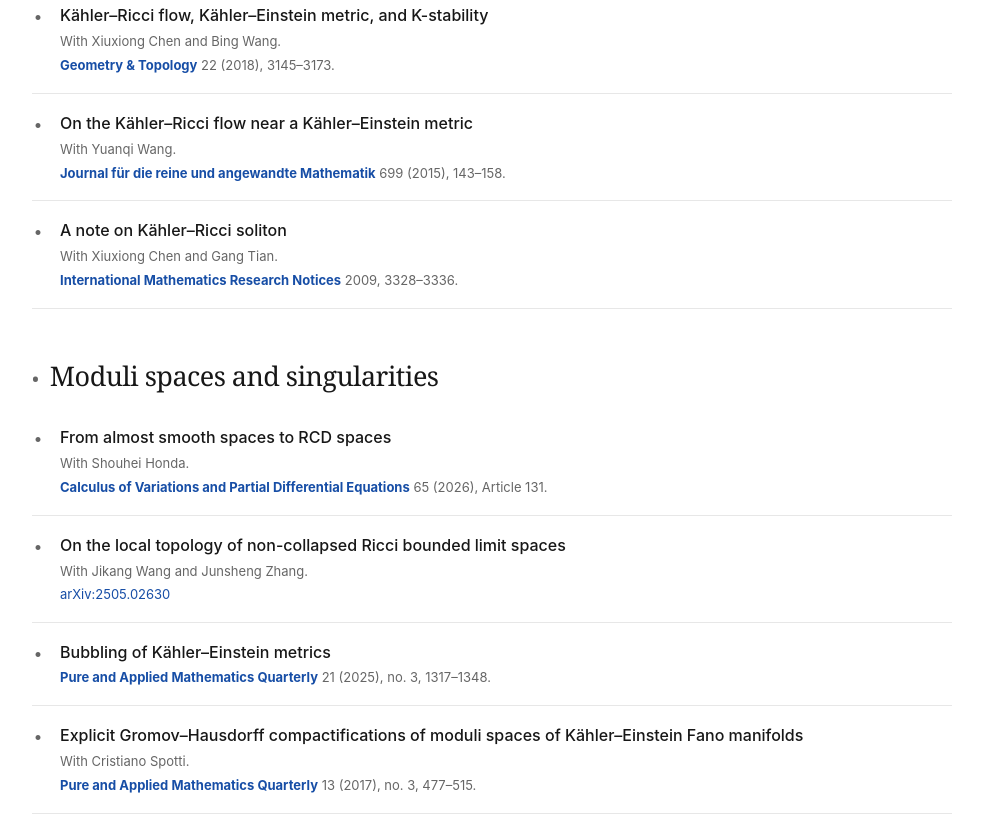
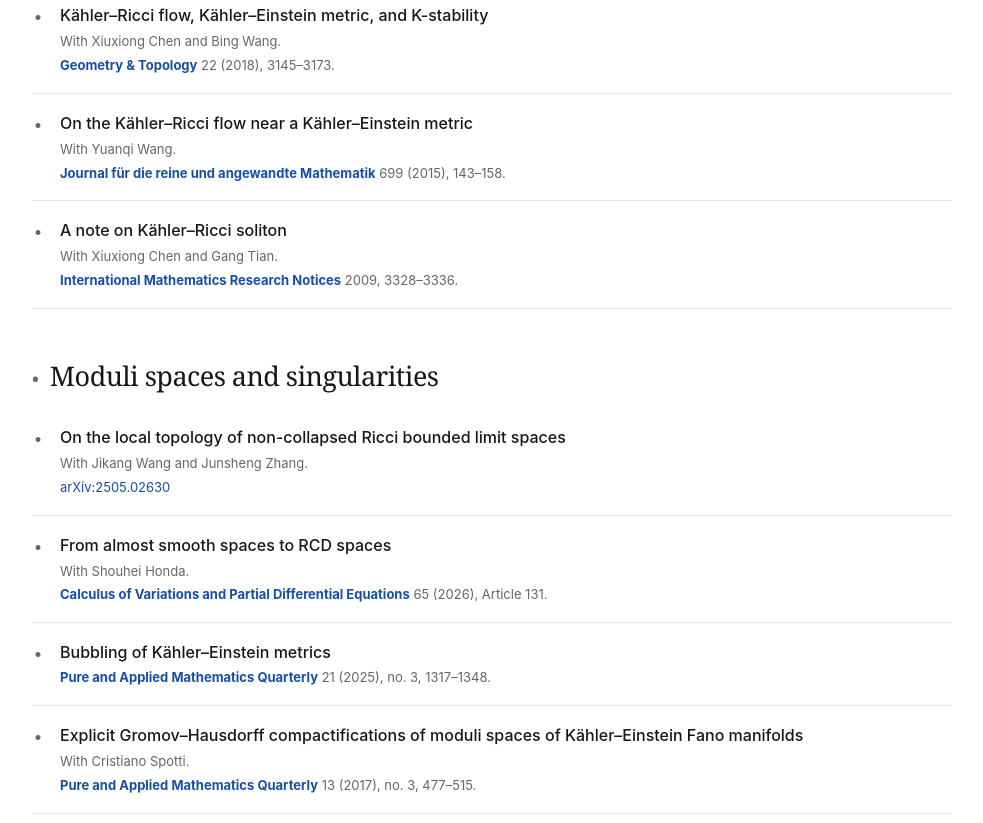
Before and after one commit to songsun1234/songsunmath.github.io, a plain HTML site: page research.html in a window 1280 px wide. Shown: the part 2081-2904 px from the top of the page, without its empty margins (148-1131 px from the left). Drawn offline with Linux system fonts and the light colour scheme.

Commit message:
List arXiv preprints before published papers within each research category

```diff
--- a/research.html
+++ b/research.html
@@ -66,6 +66,9 @@
 </li></ul></section><section class="paper-category" id="special-holonomy" aria-labelledby="special-holonomy-heading"><h3 id="special-holonomy-heading"><span class="category-bullet" aria-hidden="true">•</span> Special holonomy</h3><ul class="paper-list"><li class="paper" data-year="2026" data-arxiv="2610.29891">
   <span class="paper-bullet" aria-hidden="true">•</span>
   <div class="paper-info"><h4 class="paper-title">On complete Ricci-flat Kähler manifolds</h4><p class="paper-authors">With Junsheng Zhang.</p><p class="paper-venue"><a href="https://arxiv.org/abs/2610.29891">arXiv:2610.29891</a></p></div>
+</li><li class="paper" data-year="2019" data-arxiv="1906.03368">
+  <span class="paper-bullet" aria-hidden="true">•</span>
+  <div class="paper-info"><h4 class="paper-title">Complex structure degenerations and collapsing of Calabi–Yau metrics</h4><p class="paper-authors">With Ruobing Zhang.</p><p class="paper-venue"><a href="https://arxiv.org/abs/1906.03368">arXiv:1906.03368</a></p></div>
 </li><li class="paper" data-year="2025" data-arxiv="2111.09287">
   <span class="paper-bullet" aria-hidden="true">•</span>
   <div class="paper-info"><h4 class="paper-title">Asymptotically Calabi metrics and weak Fano manifolds</h4><p class="paper-authors">With Hans-Joachim Hein, Jeffrey Viaclovsky, and Ruobing Zhang.</p><p class="paper-venue"><a href="https://doi.org/10.2140/gt.2025.29.2547"><strong>Geometry &amp; Topology</strong></a> 29 (2025), no. 5, 2547–2569.</p></div>
@@ -78,9 +81,6 @@
 </li><li class="paper" data-year="2021" data-arxiv="2006.09448">
   <span class="paper-bullet" aria-hidden="true">•</span>
   <div class="paper-info"><h4 class="paper-title">A Liouville theorem on asymptotically Calabi spaces</h4><p class="paper-authors">With Ruobing Zhang.</p><p class="paper-venue"><a href="https://doi.org/10.1007/s00526-021-01949-z"><strong>Calculus of Variations and Partial Differential Equations</strong></a> 60 (2021), no. 3, Article 103.</p></div>
-</li><li class="paper" data-year="2019" data-arxiv="1906.03368">
-  <span class="paper-bullet" aria-hidden="true">•</span>
-  <div class="paper-info"><h4 class="paper-title">Complex structure degenerations and collapsing of Calabi–Yau metrics</h4><p class="paper-authors">With Ruobing Zhang.</p><p class="paper-venue"><a href="https://arxiv.org/abs/1906.03368">arXiv:1906.03368</a></p></div>
 </li><li class="paper" data-year="2017" data-arxiv="1607.02940">
   <span class="paper-bullet" aria-hidden="true">•</span>
   <div class="paper-info"><h4 class="paper-title">Calabi–Yau manifolds with isolated conical singularities</h4><p class="paper-authors">With Hans-Joachim Hein.</p><p class="paper-venue"><a href="https://doi.org/10.1007/s10240-017-0092-1"><strong>Publications Mathématiques de l’IHÉS</strong></a> 126 (2017), 73–130.</p></div>
@@ -99,12 +99,12 @@
 </li><li class="paper" data-year="2009" data-arxiv="0806.2848">
   <span class="paper-bullet" aria-hidden="true">•</span>
   <div class="paper-info"><h4 class="paper-title">A note on Kähler–Ricci soliton</h4><p class="paper-authors">With Xiuxiong Chen and Gang Tian.</p><p class="paper-venue"><a href="https://doi.org/10.1093/imrp/rnp056"><strong>International Mathematics Research Notices</strong></a> 2009, 3328–3336.</p></div>
-</li></ul></section><section class="paper-category" id="moduli-spaces" aria-labelledby="moduli-spaces-heading"><h3 id="moduli-spaces-heading"><span class="category-bullet" aria-hidden="true">•</span> Moduli spaces and singularities</h3><ul class="paper-list"><li class="paper" data-year="2026" data-arxiv="2502.20998">
+</li></ul></section><section class="paper-category" id="moduli-spaces" aria-labelledby="moduli-spaces-heading"><h3 id="moduli-spaces-heading"><span class="category-bullet" aria-hidden="true">•</span> Moduli spaces and singularities</h3><ul class="paper-list"><li class="paper" data-year="2025" data-arxiv="2505.02630">
+  <span class="paper-bullet" aria-hidden="true">•</span>
+  <div class="paper-info"><h4 class="paper-title">On the local topology of non-collapsed Ricci bounded limit spaces</h4><p class="paper-authors">With Jikang Wang and Junsheng Zhang.</p><p class="paper-venue"><a href="https://arxiv.org/abs/2505.02630">arXiv:2505.02630</a></p></div>
+</li><li class="paper" data-year="2026" data-arxiv="2502.20998">
   <span class="paper-bullet" aria-hidden="true">•</span>
   <div class="paper-info"><h4 class="paper-title">From almost smooth spaces to RCD spaces</h4><p class="paper-authors">With Shouhei Honda.</p><p class="paper-venue"><a href="https://doi.org/10.1007/s00526-026-03297-2"><strong>Calculus of Variations and Partial Differential Equations</strong></a> 65 (2026), Article 131.</p></div>
-</li><li class="paper" data-year="2025" data-arxiv="2505.02630">
-  <span class="paper-bullet" aria-hidden="true">•</span>
-  <div class="paper-info"><h4 class="paper-title">On the local topology of non-collapsed Ricci bounded limit spaces</h4><p class="paper-authors">With Jikang Wang and Junsheng Zhang.</p><p class="paper-venue"><a href="https://arxiv.org/abs/2505.02630">arXiv:2505.02630</a></p></div>
 </li><li class="paper" data-year="2025" data-arxiv="2303.11309">
   <span class="paper-bullet" aria-hidden="true">•</span>
   <div class="paper-info"><h4 class="paper-title">Bubbling of Kähler–Einstein metrics</h4><p class="paper-venue"><a href="https://intlpress.com/api/bgcloud-front/resource/pdf/volume/1879601839992287234-1879601839992287234-98dcec7c24e8ef9ca357a4310cc24aaf.pdf"><strong>Pure and Applied Mathematics Quarterly</strong></a> 21 (2025), no. 3, 1317–1348.</p></div>
```
